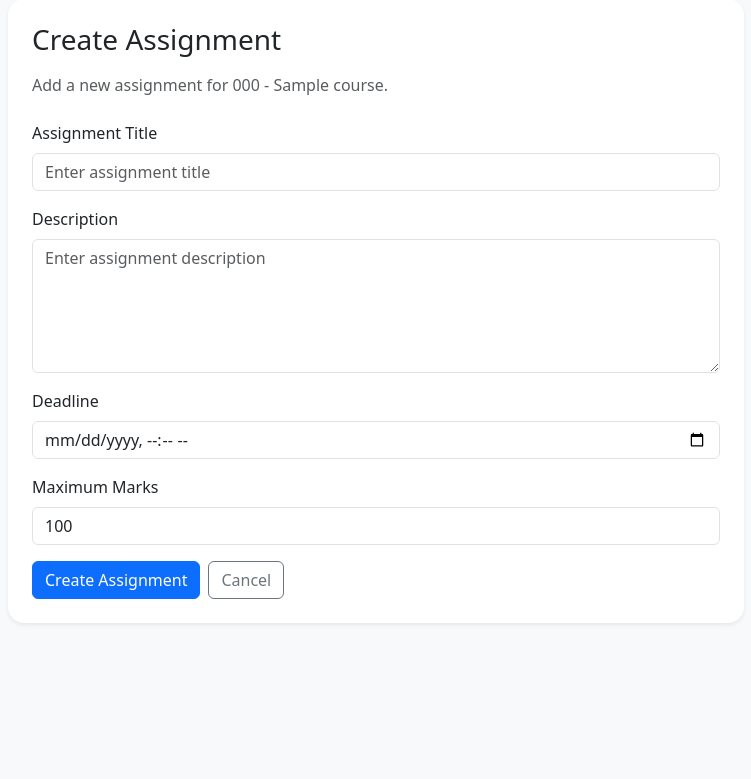
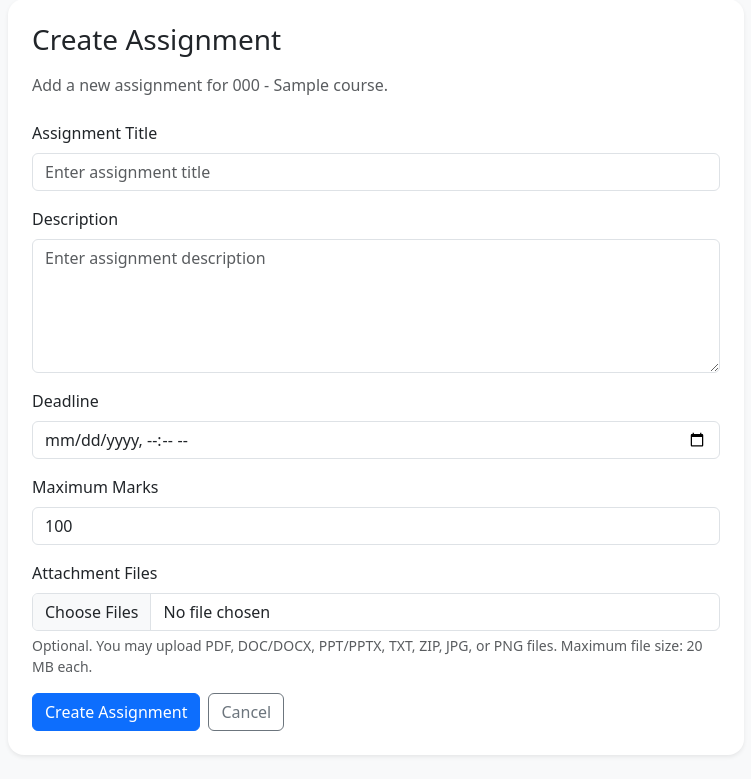
Before and after one commit to rownok221/smartlms, a Django app: page /assignments/course/1/create/ in a window 1280 px wide. Shown: the part 81-860 px from the top of the page, without its empty margins (264-1015 px from the left). Before the commit the page ends 705 px from the top, so only its background shows below. Run offline with Django 5.2, Linux system fonts and the light colour scheme; a user stored in the database is signed in; tables that the repository leaves empty hold one stand-in row (values such as "Sample post").

Commit message:
Add file attachments for assignments and announcements

```diff
--- a/apps/assignments/forms.py
+++ b/apps/assignments/forms.py
@@ -1,5 +1,5 @@
 from django import forms
-
+from apps.core.form_fields import MultipleFileField
 from .models import Assignment, Grade, Submission
 
 
@@ -12,9 +12,14 @@ class AssignmentForm(forms.ModelForm):
         })
     )
 
+    attachments = MultipleFileField(
+    required=False,
+    help_text="Optional: attach question PDF, instructions, slides, or reference files."
+)
+
     class Meta:
         model = Assignment
-        fields = ['title', 'description', 'deadline', 'max_marks']
+        fields = ['title', 'description', 'deadline', 'max_marks', 'attachments']
         widgets = {
             'title': forms.TextInput(attrs={
                 'class': 'form-control',
--- a/apps/assignments/models.py
+++ b/apps/assignments/models.py
@@ -11,7 +11,11 @@ def submission_upload_path(instance, filename):
         f"assignment_{instance.assignment.id}/"
         f"student_{instance.student.id}/{filename}"
     )
-
+def assignment_attachment_upload_path(instance, filename):
+    return (
+        f"assignment_attachments/course_{instance.assignment.course.id}/"
+        f"assignment_{instance.assignment.id}/{filename}"
+    )
 
 class Assignment(models.Model):
     course = models.ForeignKey(
@@ -43,6 +47,27 @@ class Assignment(models.Model):
     def is_past_deadline(self):
         return timezone.now() > self.deadline
 
+class AssignmentAttachment(models.Model):
+    assignment = models.ForeignKey(
+        Assignment,
+        on_delete=models.CASCADE,
+        related_name='attachments'
+    )
+    file = models.FileField(upload_to=assignment_attachment_upload_path)
+    uploaded_by = models.ForeignKey(
+        settings.AUTH_USER_MODEL,
+        on_delete=models.SET_NULL,
+        null=True,
+        blank=True,
+        related_name='uploaded_assignment_attachments'
+    )
+    uploaded_at = models.DateTimeField(auto_now_add=True)
+
+    class Meta:
+        ordering = ['uploaded_at']
+
+    def __str__(self):
+        return f"Attachment for {self.assignment.title}"
 
 class Submission(models.Model):
     class Status(models.TextChoices):
--- a/apps/assignments/views.py
+++ b/apps/assignments/views.py
@@ -7,7 +7,7 @@ from apps.accounts.models import User
 from apps.courses.models import Course, CourseInstructor, Enrollment
 
 from .forms import AssignmentForm, GradeForm, SubmissionForm
-from .models import Assignment, Grade, Submission
+from .models import Assignment, AssignmentAttachment, Grade, Submission
 
 
 def is_admin(user):
@@ -48,7 +48,9 @@ def assignment_list(request, course_pk):
         messages.error(request, 'You are not authorized to view assignments for this course.')
         return redirect('courses:course_list')
 
-    assignments = Assignment.objects.filter(course=course).select_related('created_by')
+    assignments = Assignment.objects.filter(course=course).select_related(
+    'created_by'
+).prefetch_related('attachments')
 
     student_submissions = {}
     if is_student(request.user):
@@ -70,9 +72,12 @@ def assignment_list(request, course_pk):
 @login_required
 def assignment_detail(request, pk):
     assignment = get_object_or_404(
-        Assignment.objects.select_related('course', 'created_by'),
-        pk=pk
-    )
+    Assignment.objects.select_related(
+        'course',
+        'created_by'
+    ).prefetch_related('attachments'),
+    pk=pk
+)
     course = assignment.course
 
     if not can_access_course(request.user, course):
@@ -112,12 +117,19 @@ def assignment_create(request, course_pk):
         return redirect('assignments:assignment_list', course_pk=course.pk)
 
     if request.method == 'POST':
-        form = AssignmentForm(request.POST)
+        form = AssignmentForm(request.POST, request.FILES)
         if form.is_valid():
             assignment = form.save(commit=False)
             assignment.course = course
             assignment.created_by = request.user
             assignment.save()
+
+            for file in form.cleaned_data.get('attachments', []):
+                AssignmentAttachment.objects.create(
+                    assignment=assignment,
+                    file=file,
+                    uploaded_by=request.user
+                )
 
             messages.success(request, 'Assignment created successfully.')
             return redirect('assignments:assignment_detail', pk=assignment.pk)
--- /dev/null
+++ b/apps/core/form_fields.py
@@ -0,0 +1,67 @@
+import os
+
+from django import forms
+
+
+MAX_ATTACHMENT_SIZE_MB = 20
+MAX_ATTACHMENT_SIZE_BYTES = MAX_ATTACHMENT_SIZE_MB * 1024 * 1024
+
+ALLOWED_ATTACHMENT_EXTENSIONS = {
+    ".pdf",
+    ".doc",
+    ".docx",
+    ".ppt",
+    ".pptx",
+    ".txt",
+    ".zip",
+    ".jpg",
+    ".jpeg",
+    ".png",
+}
+
+
+class MultipleFileInput(forms.ClearableFileInput):
+    allow_multiple_selected = True
+
+
+class MultipleFileField(forms.FileField):
+    def __init__(self, *args, **kwargs):
+        kwargs.setdefault(
+            "widget",
+            MultipleFileInput(attrs={
+                "class": "form-control",
+                "multiple": True,
+            })
+        )
+        super().__init__(*args, **kwargs)
+
+    def clean(self, data, initial=None):
+        if not data:
+            return []
+
+        single_file_clean = super().clean
+
+        if isinstance(data, (list, tuple)):
+            files = [single_file_clean(file, initial) for file in data]
+        else:
+            files = [single_file_clean(data, initial)]
+
+        for file in files:
+            validate_attachment_file(file)
+
+        return files
+
+
+def validate_attachment_file(file):
+    ext = os.path.splitext(file.name)[1].lower()
+
+    if ext not in ALLOWED_ATTACHMENT_EXTENSIONS:
+        allowed = ", ".join(sorted(ALLOWED_ATTACHMENT_EXTENSIONS))
+        raise forms.ValidationError(
+            f"Unsupported file type '{ext}'. Allowed file types: {allowed}"
+        )
+
+    if file.size > MAX_ATTACHMENT_SIZE_BYTES:
+        raise forms.ValidationError(
+            f"File size cannot exceed {MAX_ATTACHMENT_SIZE_MB} MB."
+        )
--- a/apps/courses/models.py
+++ b/apps/courses/models.py
@@ -1,5 +1,12 @@
 from django.conf import settings
 from django.db import models
+
+
+def announcement_attachment_upload_path(instance, filename):
+    return (
+        f"announcement_attachments/course_{instance.announcement.course.id}/"
+        f"announcement_{instance.announcement.id}/{filename}"
+    )
 
 
 class Course(models.Model):
@@ -89,3 +96,26 @@ class Announcement(models.Model):
 
     def __str__(self):
         return f"{self.course.code} - {self.title}"
+
+
+class AnnouncementAttachment(models.Model):
+    announcement = models.ForeignKey(
+        Announcement,
+        on_delete=models.CASCADE,
+        related_name='attachments'
+    )
+    file = models.FileField(upload_to=announcement_attachment_upload_path)
+    uploaded_by = models.ForeignKey(
+        settings.AUTH_USER_MODEL,
+        on_delete=models.SET_NULL,
+        null=True,
+        blank=True,
+        related_name='uploaded_announcement_attachments'
+    )
+    uploaded_at = models.DateTimeField(auto_now_add=True)
+
+    class Meta:
+        ordering = ['uploaded_at']
+
+    def __str__(self):
+        return f"Attachment for {self.announcement.title}"
--- a/templates/assignments/assignment_form.html
+++ b/templates/assignments/assignment_form.html
@@ -12,7 +12,7 @@
                     Add a new assignment for {{ course.code }} - {{ course.title }}.
                 </p>
 
-                <form method="post">
+                <form method="post" enctype="multipart/form-data">
                     {% csrf_token %}
 
                     <div class="mb-3">
@@ -46,7 +46,17 @@
                             <div class="text-danger small mt-1">{{ form.max_marks.errors }}</div>
                         {% endif %}
                     </div>
-
+<div class="mb-3">
+    <label class="form-label">Attachment Files</label>
+    {{ form.attachments }}
+    {% if form.attachments.errors %}
+        <div class="text-danger small mt-1">{{ form.attachments.errors }}</div>
+    {% endif %}
+    <div class="form-text">
+        Optional. You may upload PDF, DOC/DOCX, PPT/PPTX, TXT, ZIP, JPG, or PNG files.
+        Maximum file size: 20 MB each.
+    </div>
+</div>
                     <div class="d-flex gap-2">
                         <button type="submit" class="btn btn-primary">Create Assignment</button>
                         <a href="{% url 'assignments:assignment_list' course.pk %}" class="btn btn-outline-secondary">Cancel</a>
--- a/templates/assignments/assignment_list.html
+++ b/templates/assignments/assignment_list.html
@@ -39,7 +39,7 @@
                         <div class="small text-muted mb-3">
                             <div><strong>Deadline:</strong> {{ assignment.deadline|date:"M d, Y h:i A" }}</div>
                             <div><strong>Max Marks:</strong> {{ assignment.max_marks }}</div>
-
+                            <div><strong>Attachments:</strong> {{ assignment.attachments.count }}</div>
                             {% if can_create_assignment %}
                                 <div><strong>Submissions:</strong> {{ assignment.submissions.count }}</div>
                             {% endif %}
```
Also changed, not shown: apps/assignments/admin.py (+15 -1 lines), apps/courses/admin.py (+15 -1 lines), apps/courses/forms.py (+6 -1 lines), apps/courses/views.py (+17 -9 lines), templates/assignments/assignment_detail.html (+16 -0 lines), templates/courses/announcement_form.html (+12 -2 lines), templates/courses/course_detail.html (+14 -0 lines), apps/assignments/migrations/0003_assignmentattachment.py (added), apps/courses/migrations/0003_announcementattachment.py (added).
